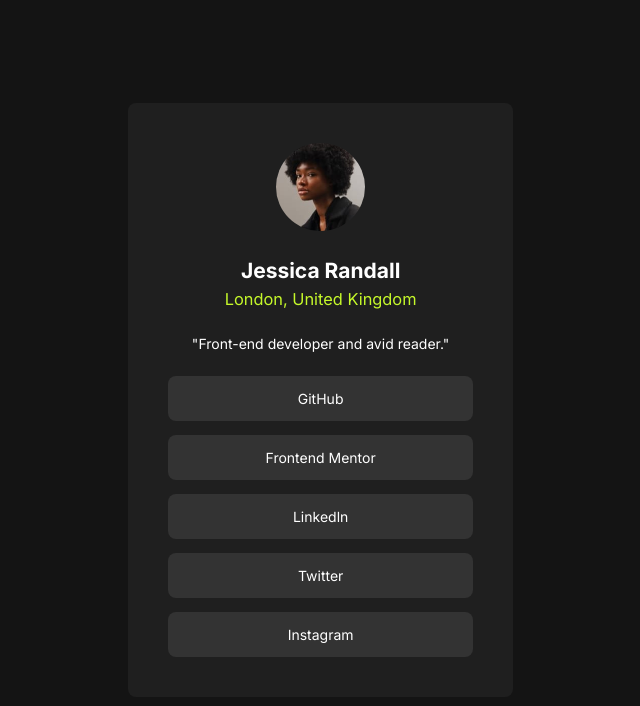
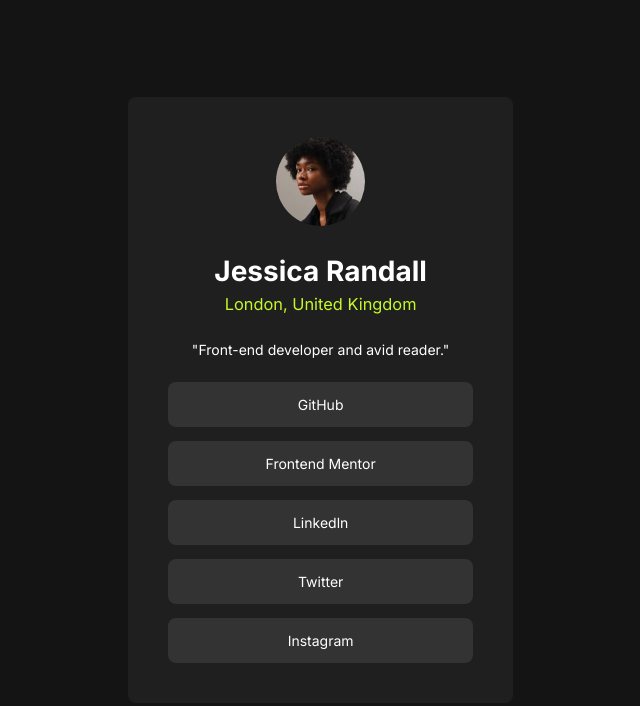
Before and after one commit to volti42/Social-Links-Profile, a plain HTML site: page index.html in a window 1280 px wide. Shown: the whole page, without its empty margins (343-983 px from the left). Drawn offline with Linux system fonts and the light colour scheme.

Commit message:
Finish Project

```diff
--- a/index.html
+++ b/index.html
@@ -17,7 +17,7 @@
             </div>
             <div class="b">
                 <div class="titles">
-                    <h2>Jessica Randall</h2>
+                    <h1>Jessica Randall</h1>
                     <h3>London, United Kingdom</h3>
                 </div>
                 <p>"Front-end developer and avid reader."</p>
--- a/style.css
+++ b/style.css
@@ -28,7 +28,7 @@ body{
     object-fit: cover;
     width: 23%;
 }
-h2{
+h1{
     color: hsl(0, 0%, 100%);
     font-weight: 700;
 }
```
